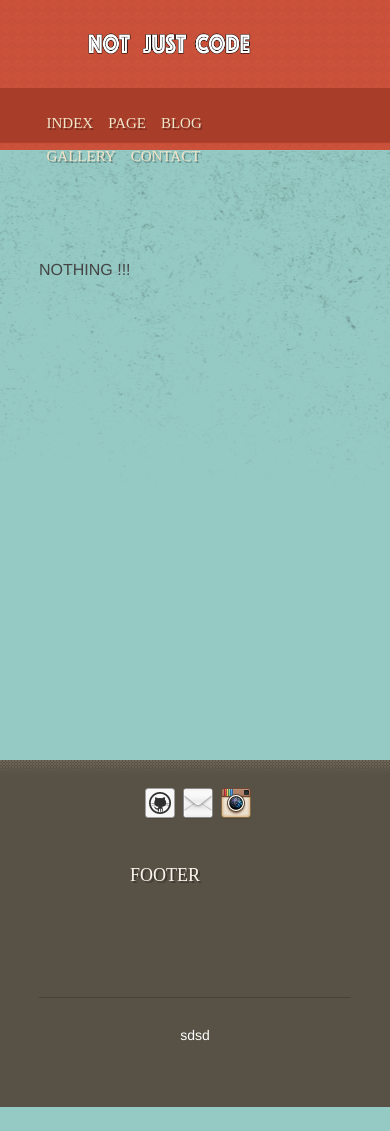
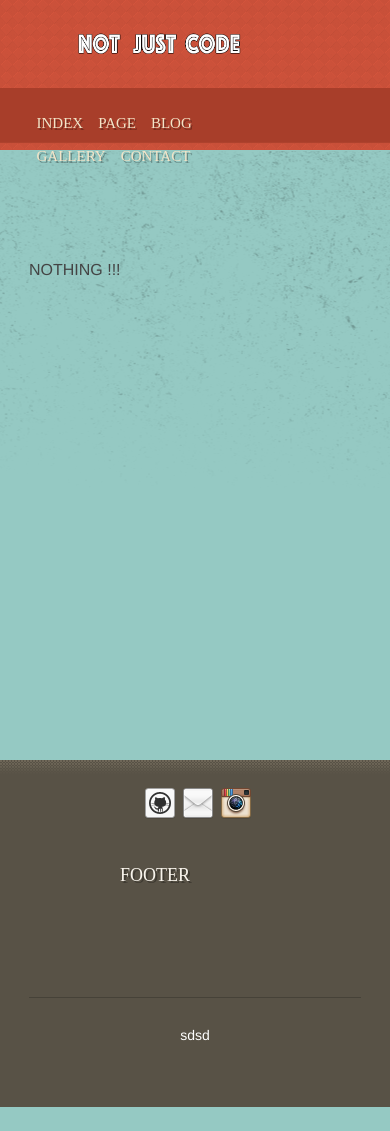
Before and after one commit to Just-blue/Django_blog, a Django app: page /Gallery in a window 390 px wide. Run offline with Django 3.2, Linux system fonts and the light colour scheme; data that the repository does not hold is empty; some libraries are stand-ins or nearby versions; some web fonts are replaced.

Commit message:
responsive1

```diff
--- a/blog/static/blog/css/lessframework.css
+++ b/blog/static/blog/css/lessframework.css
@@ -137,7 +137,7 @@ cols    1     2      3
 px      68    160    252    */
 @media only screen and (max-width: 767px) {
     .wrapper {
-        width: 312px;
+        width: 332px;
     }
 
     h1 {
```
